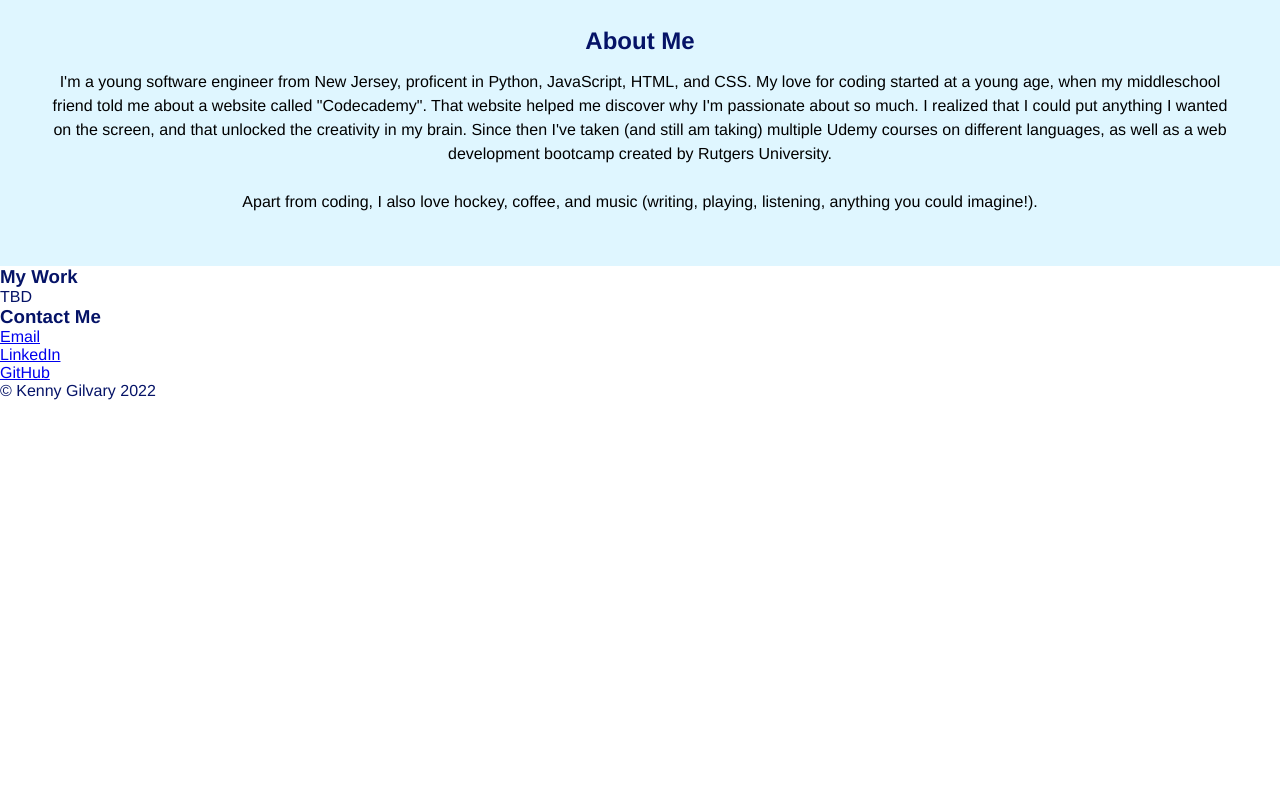
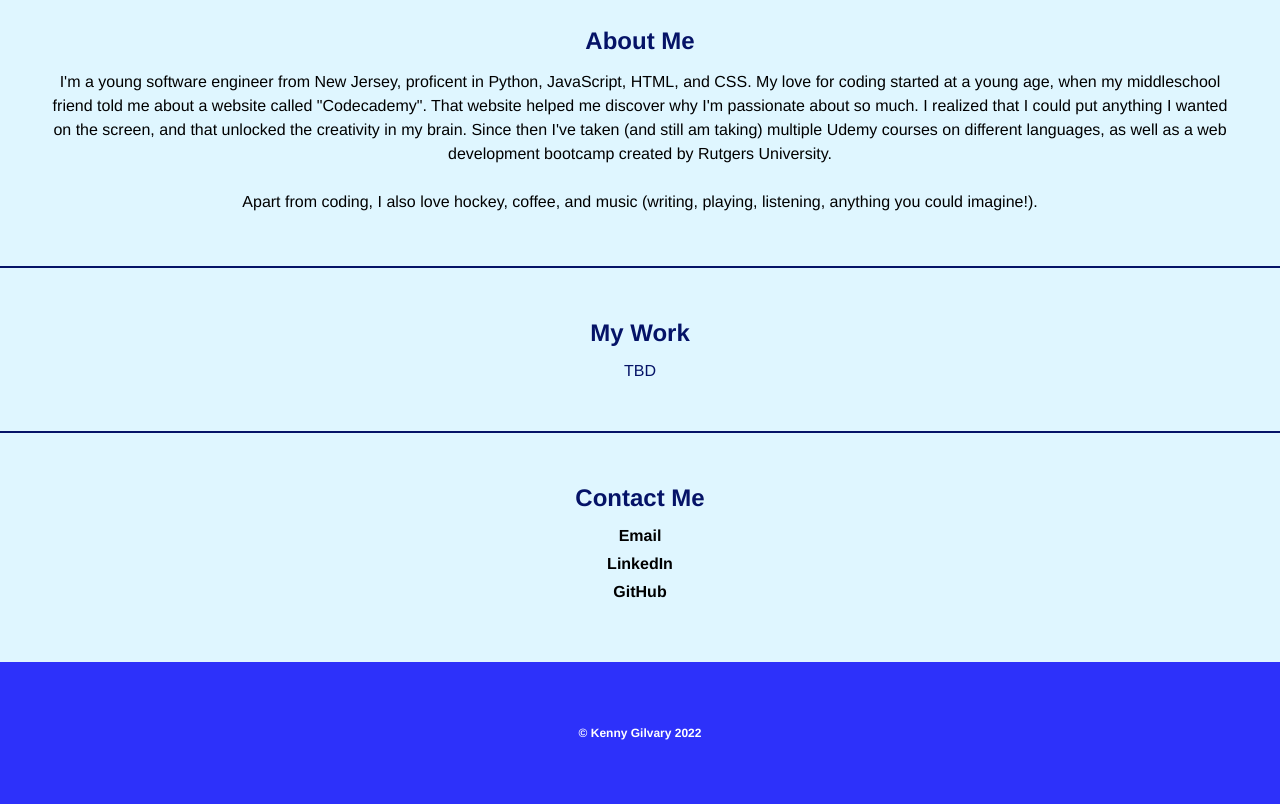
Before and after one commit to kgil60/professional-portfolio, a plain HTML site: page index.html in a window 1280 px wide. Shown: the part 948-1752 px from the top of the page. Before the commit the page ends 1348 px from the top, so only its background shows below. Drawn offline with Linux system fonts and the light colour scheme.

Commit message:
style work contact and footer sections

```diff
--- a/assets/styles/style.css
+++ b/assets/styles/style.css
@@ -1,8 +1,10 @@
 /* variables */
 :root {
     --primary-background: #DFF6FF;
+    --secondary-background: #2D31FA;
+    --border: #051367;
     --primary-text: #051367;
-    /* --secondary-text: # */
+    /* --secondary-text: #DFF6FF; */
 }
 
 /* general styles */
@@ -20,7 +22,7 @@ body {
 
 /* style header */
 header {
-    background-color: #2D31FA;
+    background-color: var(--secondary-background);
     padding: 20px 35px;
     display: flex;
     flex-direction: column;
@@ -59,6 +61,7 @@ header nav ul li a {
     flex-direction: column;
     align-items: center;
     padding: 4%;
+    border-bottom: 2px solid var(--border);
 }
 
 .about-content h2 {
@@ -89,3 +92,66 @@ header nav ul li a {
     line-height: 1.5rem;
     color: #000;
 }
+
+/* style work section */
+.work-content {
+    background-color: var(--primary-background);
+    display: flex;
+    flex-direction: column;
+    align-items: center;
+    padding: 4%;
+    border-bottom: 2px solid var(--border);
+}
+
+.work-content h3 {
+    margin-bottom: 15px;
+    font-size: 24px;
+}
+
+/* style contact section */
+.contact {
+    background-color: var(--primary-background);
+    display: flex;
+    flex-direction: column;
+    align-items: center;
+    padding: 4%;
+}
+
+.contact h3 {
+    margin-bottom: 15px;
+    font-size: 24px;
+}
+
+.contact ul {
+    list-style: none;
+    text-align: center;
+}
+
+.contact ul li {
+    margin-bottom: 10px;
+}
+
+.contact ul li a {
+    text-decoration: none;
+    color: #000;
+    font-weight: bold;
+}
+
+.contact ul li a:last-child {
+    margin-bottom: 0;
+}
+
+/* style footer */
+footer {
+    background-color: var(--secondary-background);
+    display: flex;
+    justify-content: center;
+    padding: 5%;
+    align-items: center;
+}
+
+footer p {
+    color: #fff;
+    font-weight: bold;
+    font-size: 12px;
+}
--- a/index.html
+++ b/index.html
@@ -42,14 +42,14 @@
             </div>
         </section>
 
-        <section id="my-work">
+        <section id="my-work" class="work-content">
             <h3>My Work</h3>
             <div class="work-cards">
                 <p>TBD</p>
             </div>
         </section>
 
-        <section id="contact">
+        <section id="contact" class="contact">
             <h3>Contact Me</h3>
             <ul>
                 <li><a href="mailto:gilvaryke@gmail.com">Email</a></li>
@@ -59,7 +59,7 @@
         </section>
 
         <footer>
-            &copy; Kenny Gilvary 2022
+            <p>&copy; Kenny Gilvary 2022</p>
         </footer>
     </body>
 </html>
```
